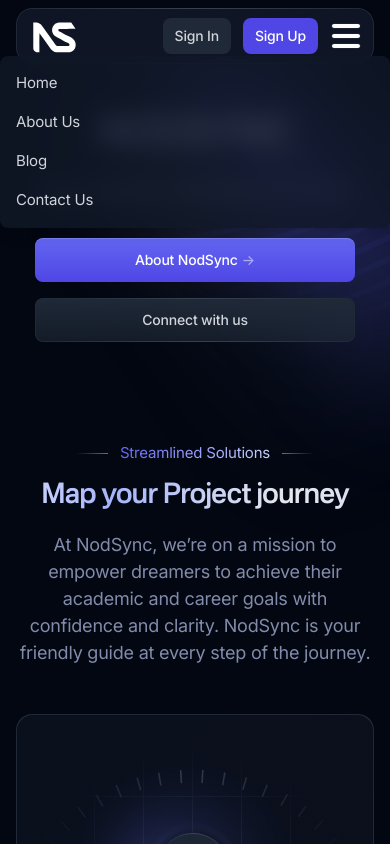
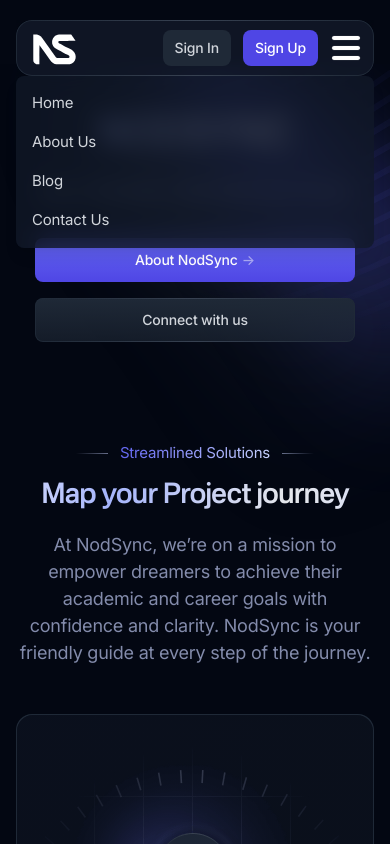
Before and after one commit to iashokk/NodSync, a Next.js app: page / in a window 390 px wide. Both pictures are taken after a click on the button 346 px from the left and 36 px from the top of the page. Shown: the top 844 px of the page. Built offline with nearby package versions, Linux system fonts and the light colour scheme; no server answers; the database is empty.

Commit message:
Header and HamMenu fixed

```diff
--- a/components/ui/header.tsx
+++ b/components/ui/header.tsx
@@ -28,8 +28,8 @@ export default function Header() {
   };
 
   return (
-    <header className="z-30 mt-2 w-full md:mt-5">
-      <div className="mx-auto max-w-5xl px-4 sm:px-6">
+    <header className="sticky top-5 z-30 mt-2 w-full md:mt-5">
+      <div className="relative mx-auto max-w-5xl px-4 sm:px-6">
         <div className="relative flex h-14 items-center justify-between rounded-2xl bg-gray-900/90 px-3 before:pointer-events-none before:absolute before:inset-0 before:rounded-[inherit] before:border before:border-transparent before:[background:linear-gradient(to_right,theme(colors.gray.800),theme(colors.gray.700),theme(colors.gray.800))_border-box] before:[mask-composite:exclude_!important] before:[mask:linear-gradient(white_0_0)_padding-box,_linear-gradient(white_0_0)] after:absolute after:inset-0 after:-z-10 after:backdrop-blur-sm">
           {/* Logo */}
           <div className="flex items-center">
@@ -113,7 +113,8 @@ export default function Header() {
 
         {/* Mobile Navigation */}
         {mobileMenuOpen && (
-          <div className="absolute left-0 top-14 w-full rounded-lg bg-gray-900/80 backdrop-blur-md p-4 shadow-lg md:hidden">
+          <div className="absolute left-0 right-0 top-14 mx-auto max-w-5xl px-4 sm:px-6 md:hidden">
+            <div className="rounded-lg bg-gray-900/80 backdrop-blur-md p-4 shadow-lg">
               <ul className="flex flex-col gap-4 text-gray-300">
                 <li>
                   <Link href="/" className="hover:text-white transition" onClick={closeMobileMenu}>
@@ -137,6 +138,7 @@ export default function Header() {
                 </li>
               </ul>
             </div>
+          </div>
         )}
       </div>
     </header>
```
Lines whose indentation alone changed are shown as unchanged.
